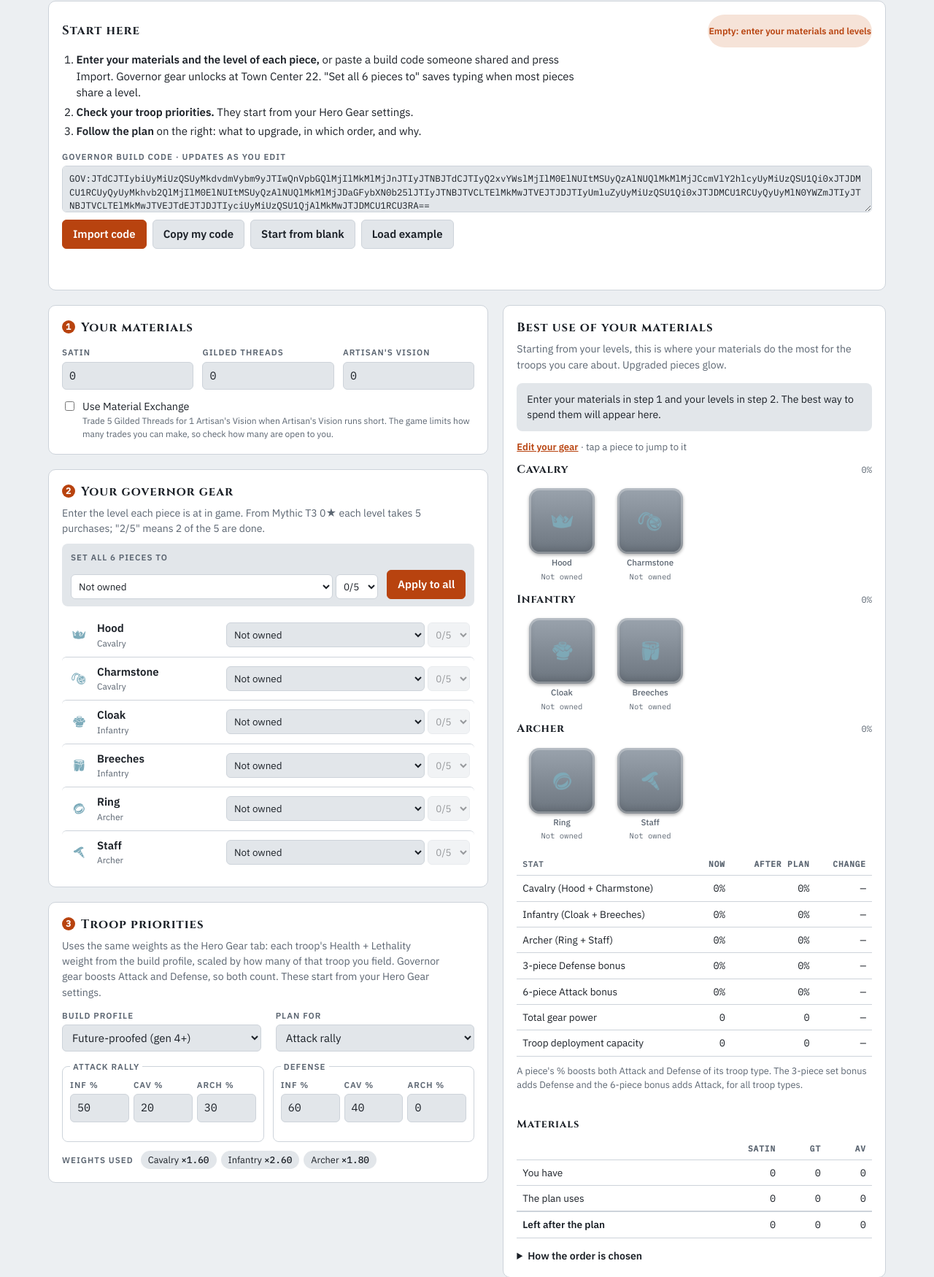
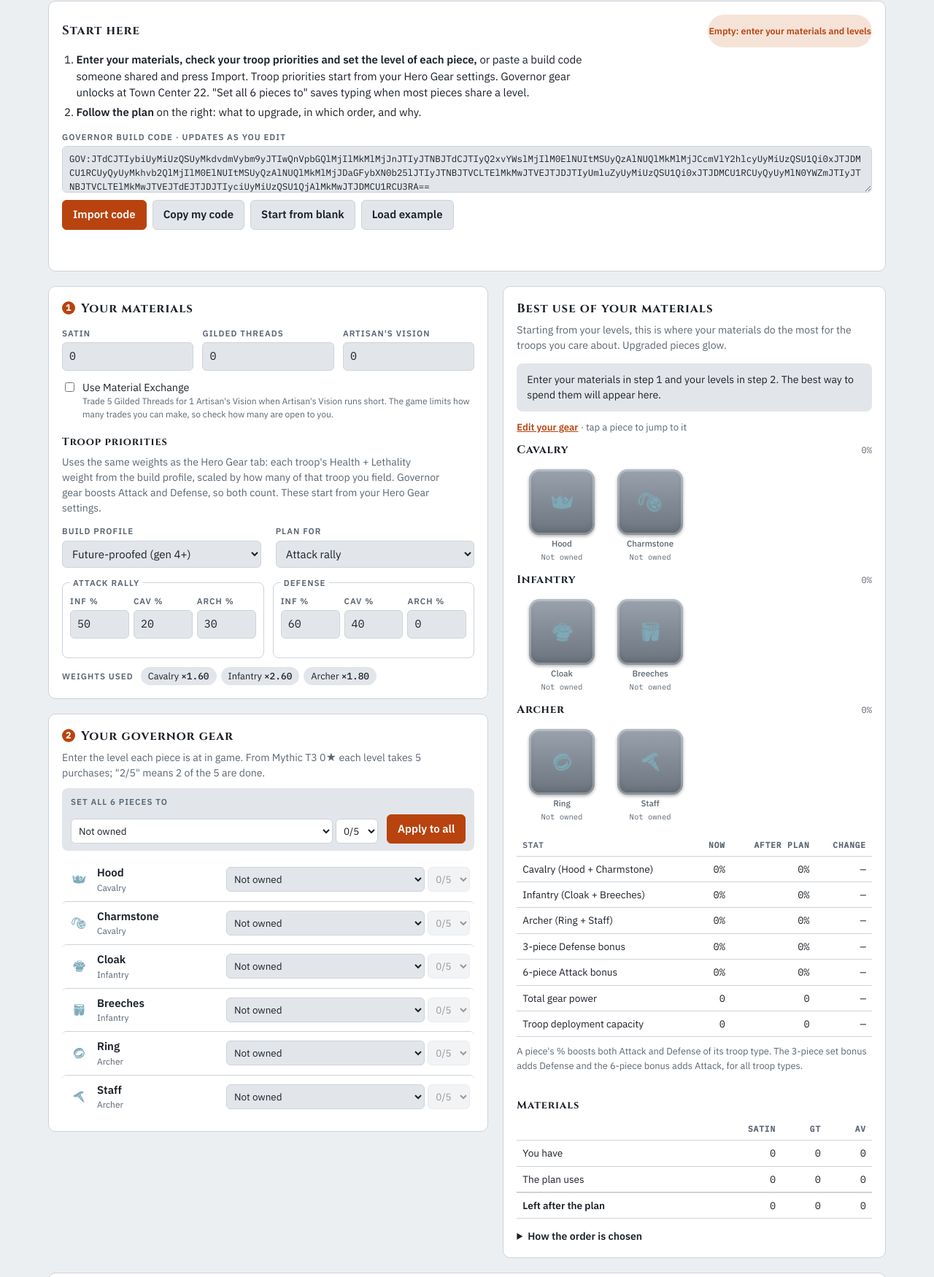
Before and after one commit to llomgui/ks-tools, a plain HTML site: page governor-gear/index.html in a window 1280 px wide. Shown: the part 319-2069 px from the top of the page at 73% size. Drawn offline with Linux system fonts and the light colour scheme.

Commit message:
Gov gear: troop priorities in step 1; Charms: 0/5 stage label like gov gear
Co-Authored-By: Claude Opus 5.5 <noreply@anthropic.com>

```diff
--- a/assets/charms.js
+++ b/assets/charms.js
@@ -14,7 +14,7 @@ let showAll=false,plan=null;
 
 /* ---------- inputs ---------- */
 const lvOpts=sel=>Array.from({length:C.MAXL+1},(_,l)=>`<option value="${l}"${l===sel?' selected':''}>Lv ${l}</option>`).join('');
-const stOpts=(l,s)=>[0,1,2,3,4].map(k=>`<option value="${k}"${k===s?' selected':''}>${k?k+'/5':'—'}</option>`).join('');
+const stOpts=(l,s)=>[0,1,2,3,4].map(k=>`<option value="${k}"${k===s?' selected':''}>${k}/5</option>`).join('');
 function buildPieces(){
   $('pieces').innerHTML=C.PIECES.map((pc,pi)=>`<div class="ch-piece">
     <div class="ch-pn"><b>${pc.n}</b><small>${C.TROOP[pc.t]}</small></div>
--- a/assets/governor-gear.js
+++ b/assets/governor-gear.js
@@ -219,7 +219,7 @@ function renderPlan(st){
   const inv=st.inv;plan=null;
   const stop=msg=>{sum.innerHTML=`<p>${msg}</p>`;list.innerHTML='';more.hidden=true;head.hidden=true;};
   if(!inv.satin&&!inv.gt&&!inv.av)return stop('Enter your materials in step 1 and your levels in step 2. The best way to spend them will appear here.');
-  if(st.w.I+st.w.C+st.w.A<=0)return stop('Your formations give every troop type 0%. Add at least one troop in step 3.');
+  if(st.w.I+st.w.C+st.w.A<=0)return stop('Your formations give every troop type 0%. Add at least one troop under Troop priorities in step 1.');
   const p=optimize(st);
   if(!p.steps.length)return stop("Your materials don't cover the next purchase on any piece yet.");
   plan=p;head.hidden=false;
@@ -485,7 +485,7 @@ document.querySelector('.gvtabs').addEventListener('keydown',e=>{const o=['maste
   if(e.key==='ArrowRight')i=(i+1)%3;else if(e.key==='ArrowLeft')i=(i+2)%3;else return;e.preventDefault();showShop(o[i],true);$('gvtab-'+o[i]).focus();});
 $('gv-import').addEventListener('click',()=>{
   try{const d=decodeGov($('gv-code').value);const st=readState();st.pieces=d.pieces;if(d.inv)st.inv=d.inv;st.isExample=false;
-    writeState(st);$('gv-code').blur();render();say('Imported. Check your troop priorities in step 3; they are not part of the code.','ok');}
+    writeState(st);$('gv-code').blur();render();say('Imported. Check your troop priorities in step 1; they are not part of the code.','ok');}
   catch(e){say('That code could not be read. Paste the full text starting with GOV:','err');}});
 $('gv-export').addEventListener('click',()=>{const code=encodeGov(readState());$('gv-code').value=code;
   const done=()=>say('Code copied. Anyone with this planner can paste it and press Import code.','ok');
--- a/governor-gear/index.html
+++ b/governor-gear/index.html
@@ -35,8 +35,7 @@
       <span class="acct" id="gv-acct" role="status"></span>
     </div>
     <ol class="howto">
-      <li><b>Enter your materials and the level of each piece,</b> or paste a build code someone shared and press Import. Governor gear unlocks at Town Center 22. "Set all 6 pieces to" saves typing when most pieces share a level.</li>
-      <li><b>Check your troop priorities.</b> They start from your Hero Gear settings.</li>
+      <li><b>Enter your materials, check your troop priorities and set the level of each piece,</b> or paste a build code someone shared and press Import. Troop priorities start from your Hero Gear settings. Governor gear unlocks at Town Center 22. "Set all 6 pieces to" saves typing when most pieces share a level.</li>
       <li><b>Follow the plan</b> on the right: what to upgrade, in which order, and why.</li>
     </ol>
     <label class="field" style="margin-top:4px"><span class="label">Governor build code · updates as you edit</span>
@@ -63,22 +62,8 @@
         <label class="check"><input id="gv-exch" type="checkbox">
           <span>Use Material Exchange<small>Trade 5 Gilded Threads for 1 Artisan's Vision when Artisan's Vision runs short. The game limits how many trades you can make, so check how many are open to you.</small></span>
         </label>
-      </section>
-
-      <section class="panel" aria-labelledby="gv-h-pieces">
-        <h2 id="gv-h-pieces"><span class="stepn">2</span>Your governor gear</h2>
-        <p class="lede" style="margin:-6px 0 10px;font-size:.88rem">Enter the level each piece is at in game. From Mythic T3 0★ each level takes 5 purchases; "2/5" means 2 of the 5 are done.</p>
-        <div class="gv-all">
-          <span class="label">Set all 6 pieces to</span>
-          <div class="sel2"><select id="gv-all-l" aria-label="Level for all pieces"></select><select id="gv-all-s" class="st" aria-label="Purchases toward the next level"></select></div>
-          <div class="btns"><button id="gv-all-now" type="button" class="primary">Apply to all</button></div>
-        </div>
-        <div id="gv-pieces"></div>
-      </section>
-
-      <section class="panel" aria-labelledby="gv-h-pri">
-        <h2 id="gv-h-pri"><span class="stepn">3</span>Troop priorities</h2>
-        <p class="lede" style="margin:-6px 0 12px;font-size:.88rem">Uses the same weights as the Hero Gear tab: each troop's Health + Lethality weight from the build profile, scaled by how many of that troop you field. Governor gear boosts Attack and Defense, so both count. These start from your Hero Gear settings.</p>
+        <h3 class="sub" style="margin-top:18px">Troop priorities</h3>
+        <p class="lede" style="margin:0 0 12px;font-size:.88rem">Uses the same weights as the Hero Gear tab: each troop's Health + Lethality weight from the build profile, scaled by how many of that troop you field. Governor gear boosts Attack and Defense, so both count. These start from your Hero Gear settings.</p>
         <div class="opts" style="margin-top:0">
           <label class="field"><span class="label">Build profile</span>
             <select id="gv-prof">
@@ -109,6 +94,17 @@
         <label class="field mixf" id="gv-mixf"><span class="label">Mix: how your fights split</span>
           <input id="gv-mix" type="range" min="0" max="100" step="5"><span class="mixo" id="gv-mix-o"></span></label>
         <p class="gv-wout" id="gv-wout"></p>
+      </section>
+
+      <section class="panel" aria-labelledby="gv-h-pieces">
+        <h2 id="gv-h-pieces"><span class="stepn">2</span>Your governor gear</h2>
+        <p class="lede" style="margin:-6px 0 10px;font-size:.88rem">Enter the level each piece is at in game. From Mythic T3 0★ each level takes 5 purchases; "2/5" means 2 of the 5 are done.</p>
+        <div class="gv-all">
+          <span class="label">Set all 6 pieces to</span>
+          <div class="sel2"><select id="gv-all-l" aria-label="Level for all pieces"></select><select id="gv-all-s" class="st" aria-label="Purchases toward the next level"></select></div>
+          <div class="btns"><button id="gv-all-now" type="button" class="primary">Apply to all</button></div>
+        </div>
+        <div id="gv-pieces"></div>
       </section>
     </div>
 
```
